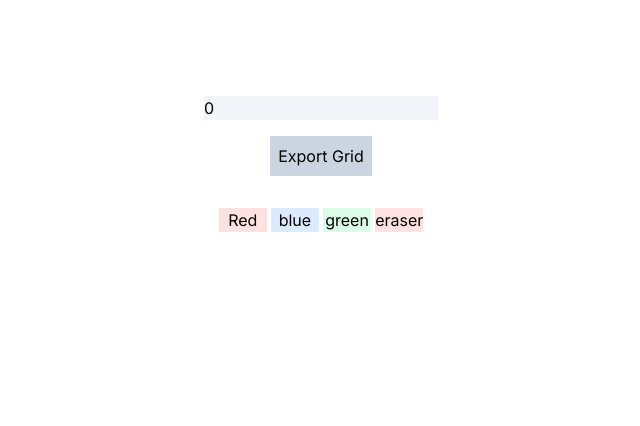
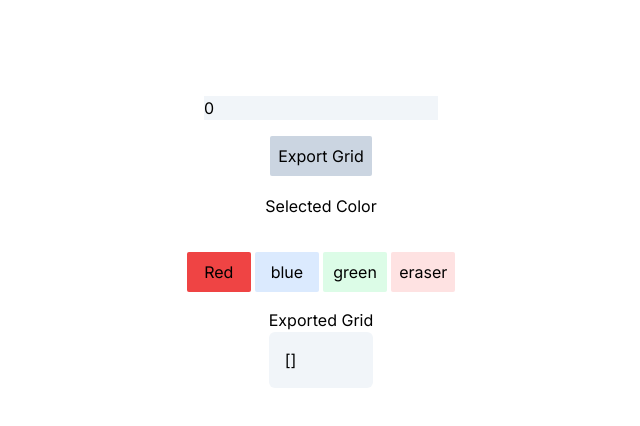
Before and after one commit to theRealestAEP/picoWLEDWall, a Next.js app in the folder website/ledwallpainter/: page / in a window 1280 px wide. Shown: the top 426 px of the page, without its empty margins (319-959 px from the left). Built offline with nearby package versions, Linux system fonts and the light colour scheme.

Commit message:
finisbhed

```diff
--- a/website/ledwallpainter/src/app/globals.css
+++ b/website/ledwallpainter/src/app/globals.css
@@ -13,8 +13,13 @@
   border: 1px solid gray;
   text-align: center;
   /* Add more styling as needed */
-  border: border-gray-600;
   flex: text-center;
   height: 40px;
   width: 40px;
 }
+
+.selected-color {
+  background-color:#ffcdd2;
+  padding: 2px;
+  border-radius: 2px;
+}
--- a/website/ledwallpainter/src/app/page.tsx
+++ b/website/ledwallpainter/src/app/page.tsx
@@ -1,33 +1,96 @@
 'use client'
-import { useEffect, useState } from "react";
+import { useEffect, useState, useRef } from "react";
 
 
 export default function Home() {
   const [gridSize, setGrid] = useState(0);
-  const [color, setColor] = useState('none');
+  const [color, setColor] = useState('#FFFFFF');
 
   //add grid data so it can be exported
 
   const [items, setItems] = useState<JSX.Element[]>([]);
 
-  useEffect(() => {
-    let tmpItems: JSX.Element[] = [];
-    for (let i = 1; i <= Math.pow(gridSize, 2); i++) {
-      let style = {};
-      tmpItems.push(
-      <div className="grid-item" style={style}>
+  const itemsRef = useRef<JSX.Element[]>([]);
+  const colorRef = useRef('#FFFFFF');
 
-      </div>)
-    }
-    setItems(tmpItems);
-  }, [gridSize])
+  const hexToRgb = (hex:string) => {
+    // Expand shorthand form (e.g. "03F") to full form (e.g. "0033FF")
+    const shorthandRegex = /^#?([a-f\d])([a-f\d])([a-f\d])$/i;
+    hex = hex.replace(shorthandRegex, (m, r, g, b) => r + r + g + g + b + b);
+
+    const result = /^#?([a-f\d]{2})([a-f\d]{2})([a-f\d]{2})$/i.exec(hex);
+    return result ? `${parseInt(result[1], 16)}, ${parseInt(result[2], 16)}, ${parseInt(result[3], 16)}` : null;
+  };
 
 
+  const changePixelColor = (pixel: number, event: any) => {
+    // Create a new array based on the current state
+    const updatedItems = itemsRef.current.map((item, index) => {
+      if (index === pixel) {
+        return <div className="grid-item" key={index} style={{ backgroundColor: `${colorRef.current}` }} onClick={(event) => { changePixelColor(index, event) }}></div>;
+      }
+      return item;
+    });
+
+    console.log(updatedItems[pixel]);
+    setItems(updatedItems); // This now sets a new array, triggering a re-render
+  }
+
+  const generateRGB = () => {
+    let rgbArray = itemsRef.current.map((item) => {
+      // Assuming the backgroundColor is always in hex format
+      const backgroundColor = item.props.style.backgroundColor;
+      return hexToRgb(backgroundColor);
+    });
+
+    console.log(rgbArray);
+    return rgbArray; // This array now contains RGB strings for each item
+  }
+
+  const handleColorChange = (color: string) => {
+    switch (color) {
+      case 'red':
+        setColor('#f44336');
+        break;
+      case 'blue':
+        setColor('#bbdefb');
+        break;
+      case 'green':
+        setColor('#c8e6c9');
+        break;
+      case 'none':
+        setColor('#FFFFFF');
+        break;
+      default:
+        setColor('#FFFFFF');
+        break;
+    }
+  }
 
 
   const handleUserInputChange = (e: any) => {
     setGrid(e.target.value)
   }
+  useEffect(() => {
+    let tmpItems: JSX.Element[] = [];
+    for (let i = 0; i <= Math.pow(gridSize, 2) - 1; i++) {
+      tmpItems.push(
+        <div className="grid-item" key={i} onClick={(event) => { changePixelColor(i, event) }} style={{ backgroundColor: `#FFFFFF` }} >
+
+        </div>)
+    }
+    setItems(tmpItems);
+    // Array(0)
+  }, [gridSize])
+
+  useEffect(() => {
+    itemsRef.current = items; // set ref
+  }, [items]);
+
+  useEffect(() => {
+    colorRef.current = color; // set ref
+  }, [color]);
+
   return (
     <main className="flex max-h-20 flex-col items-center justify-between space-y-4 p-24">
       <input type="number"
@@ -35,15 +98,24 @@ export default function Home() {
         placeholder='Grid Size'
         value={gridSize}
         onChange={handleUserInputChange} ></input>
-      <button className="bg-slate-300 p-2">Export Grid</button>
+      <button className="bg-slate-300 p-2 rounded-sm" onClick={()=>{generateRGB()}}>Export Grid</button>
+      <div className="selected-color" style={{ backgroundColor: `${color}` }}>
+        Selected Color
+      </div>
       <div className="grid-layout" style={{ gridTemplateColumns: `repeat(${gridSize}, minmax(0, 1fr))` }}>
         {items}
       </div>
       <div className="grid grid-cols-4 gap-1">
-          <div className="bg-red-100 text-center" onClick={() => {setColor('red')}}>Red</div>
-          <div className="bg-blue-100 text-center" onClick={() => {setColor('blue')}}>blue</div>
-          <div className="bg-green-100 text-center" onClick={() => {setColor('green')}}>green</div>
-          <div className="bg-red-100 text-center" onClick={() => {setColor('none')}}>eraser</div>
+        <div className="bg-red-500 text-center cursor-pointer rounded-sm p-2" onClick={() => { handleColorChange('red') }}>Red</div>
+        <div className="bg-blue-100 text-center cursor-pointer rounded-sm p-2" onClick={() => { handleColorChange('blue') }}>blue</div>
+        <div className="bg-green-100 text-center cursor-pointer rounded-sm p-2" onClick={() => { handleColorChange('green') }}>green</div>
+        <div className="bg-red-100 text-center cursor-pointer rounded-sm p-2" onClick={() => { handleColorChange('none') }}>eraser</div>
+      </div>
+      <div>
+        <h3>Exported Grid</h3>
+        <p className="bg-slate-100 p-4 rounded-md">
+          {JSON.stringify(generateRGB())}
+        </p>
       </div>
     </main>
   );
```
